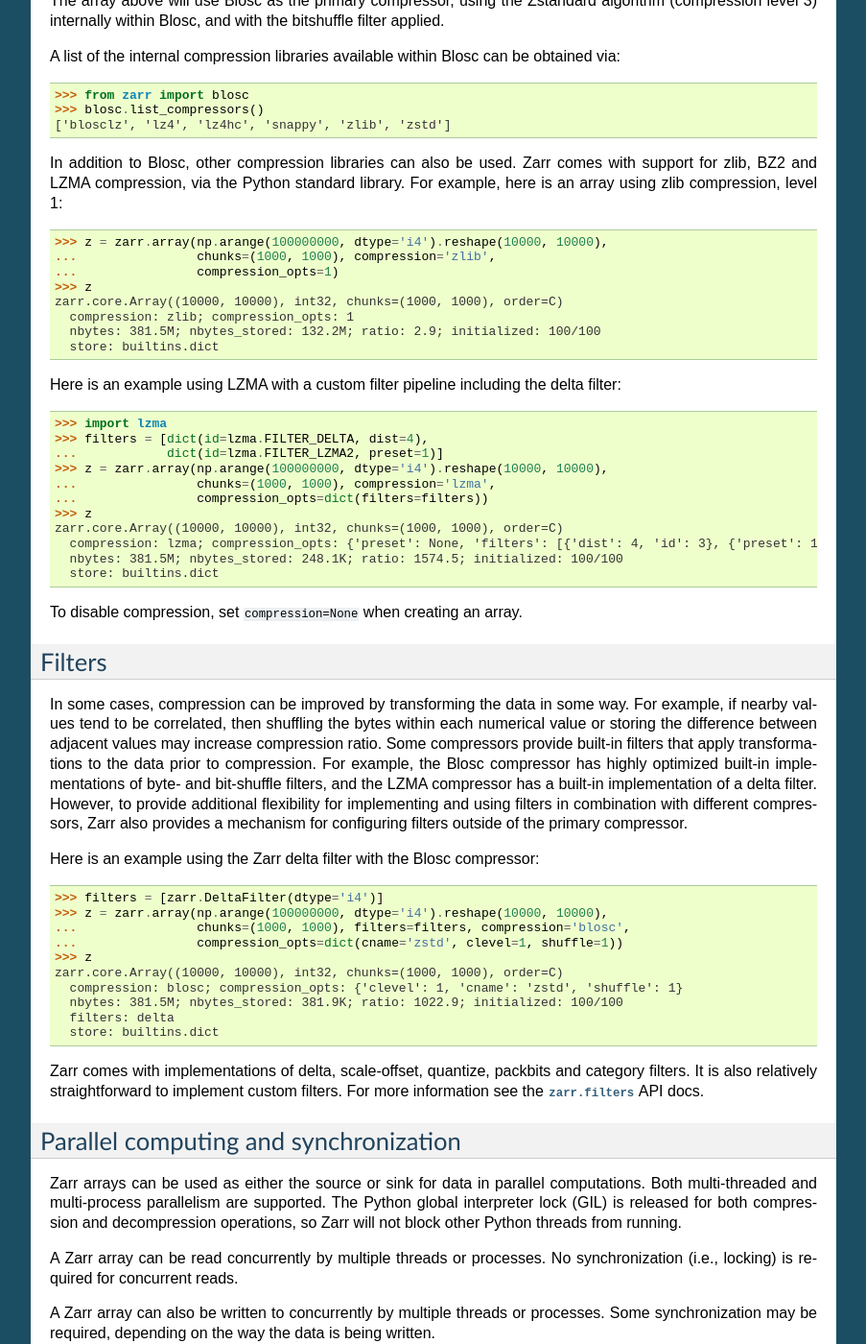
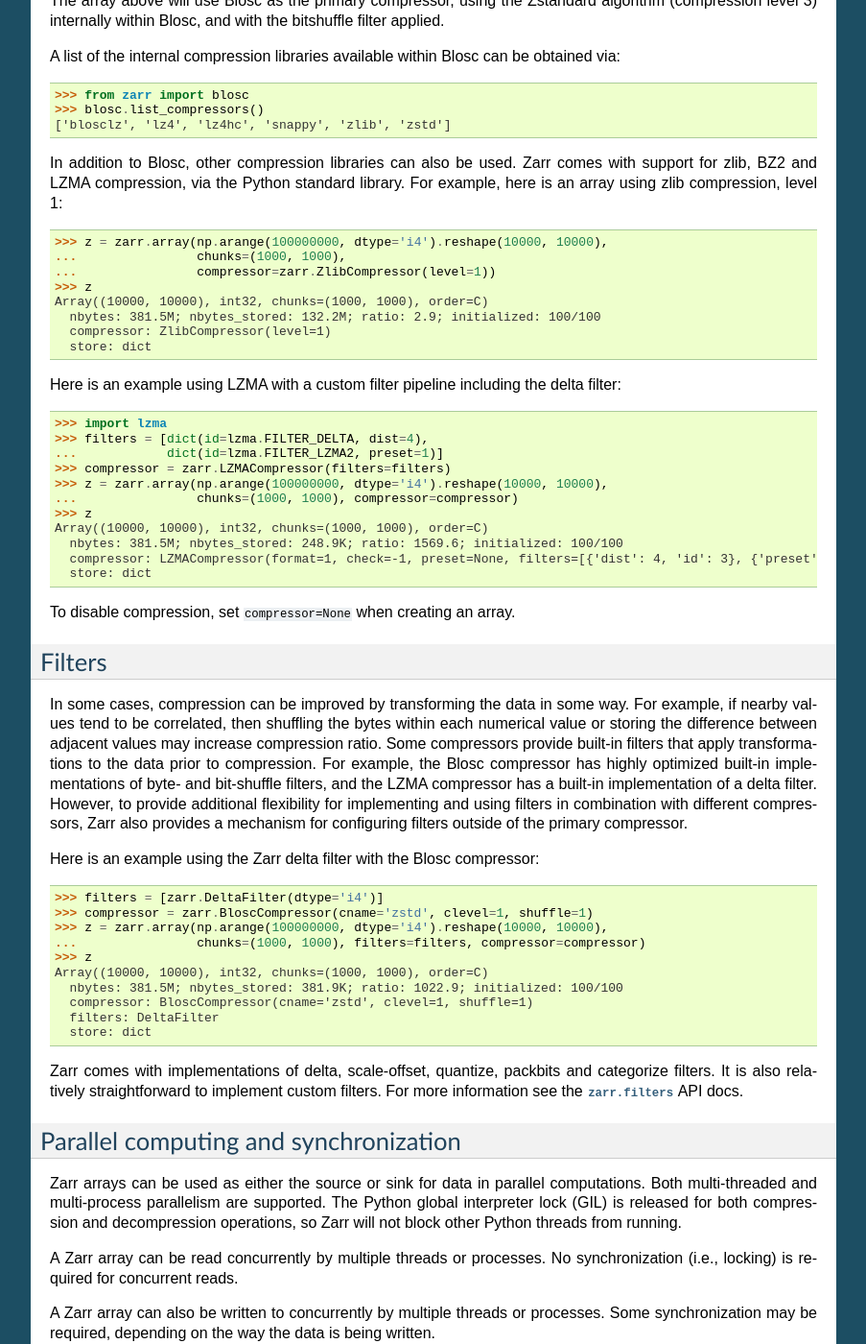
Before and after one commit to enthusiastdev121/zarr-python, a Sphinx documentation site: the page built from docs/tutorial.rst, in a window 1280 px wide and 1400 px high, scrolled down 3022 px. Shown: the whole window at 96% size, without its empty margins (198-1101 px from the left). Built offline with Sphinx 7.4.7, drawn with Linux system fonts in a browser that asks for light colours; the version number could not be read and is left out; some of the changed text lies outside the part shown.

Commit message:
compression -> compressor; tests passing py3; change repr

```diff
--- a/docs/tutorial.rst
+++ b/docs/tutorial.rst
@@ -20,10 +20,10 @@ example::
     >>> import zarr
     >>> z = zarr.zeros((10000, 10000), chunks=(1000, 1000), dtype='i4')
     >>> z
-    zarr.core.Array((10000, 10000), int32, chunks=(1000, 1000), order=C)
-      compression: blosc; compression_opts: {'clevel': 5, 'cname': 'lz4', 'shuffle': 1}
-      nbytes: 381.5M; nbytes_stored: 334; ratio: 1197604.8; initialized: 0/100
-      store: builtins.dict
+    Array((10000, 10000), int32, chunks=(1000, 1000), order=C)
+      nbytes: 381.5M; nbytes_stored: 323; ratio: 1238390.1; initialized: 0/100
+      compressor: BloscCompressor(cname='lz4', clevel=5, shuffle=1)
+      store: dict
 
 The code above creates a 2-dimensional array of 32-bit integers with
 10000 rows and 10000 columns, divided into chunks where each chunk has
@@ -43,10 +43,10 @@ scalar value::
 
     >>> z[:] = 42
     >>> z
-    zarr.core.Array((10000, 10000), int32, chunks=(1000, 1000), order=C)
-      compression: blosc; compression_opts: {'clevel': 5, 'cname': 'lz4', 'shuffle': 1}
+    Array((10000, 10000), int32, chunks=(1000, 1000), order=C)
       nbytes: 381.5M; nbytes_stored: 2.2M; ratio: 170.4; initialized: 100/100
-      store: builtins.dict
+      compressor: BloscCompressor(cname='lz4', clevel=5, shuffle=1)
+      store: dict
 
 Notice that the values of ``nbytes_stored``, ``ratio`` and
 ``initialized`` have changed. This is because when a Zarr array is
@@ -88,13 +88,13 @@ In the examples above, compressed data for each chunk of the array was
 stored in memory. Zarr arrays can also be stored on a file system,
 enabling persistence of data between sessions. For example::
 
-    >>> z1 = zarr.open('example.zarr', mode='w', shape=(10000, 10000),
-    ...                chunks=(1000, 1000), dtype='i4', fill_value=0)
+    >>> z1 = zarr.open_array('example.zarr', mode='w', shape=(10000, 10000),
+    ...                      chunks=(1000, 1000), dtype='i4', fill_value=0)
     >>> z1
-    zarr.core.Array((10000, 10000), int32, chunks=(1000, 1000), order=C)
-      compression: blosc; compression_opts: {'clevel': 5, 'cname': 'lz4', 'shuffle': 1}
-      nbytes: 381.5M; nbytes_stored: 334; ratio: 1197604.8; initialized: 0/100
-      store: zarr.storage.DirectoryStore
+    Array((10000, 10000), int32, chunks=(1000, 1000), order=C)
+      nbytes: 381.5M; nbytes_stored: 323; ratio: 1238390.1; initialized: 0/100
+      compressor: BloscCompressor(cname='lz4', clevel=5, shuffle=1)
+      store: DirectoryStore
 
 The array above will store its configuration metadata and all
 compressed chunk data in a directory called 'example.zarr' relative to
@@ -115,10 +115,10 @@ Check that the data have been written and can be read again::
 
     >>> z2 = zarr.open('example.zarr', mode='r')
     >>> z2
-    zarr.core.Array((10000, 10000), int32, chunks=(1000, 1000), order=C)
-      compression: blosc; compression_opts: {'clevel': 5, 'cname': 'lz4', 'shuffle': 1}
+    Array((10000, 10000), int32, chunks=(1000, 1000), order=C)
       nbytes: 381.5M; nbytes_stored: 2.3M; ratio: 163.9; initialized: 100/100
-      store: zarr.storage.DirectoryStore
+      compressor: BloscCompressor(cname='lz4', clevel=5, shuffle=1)
+      store: DirectoryStore
     >>> np.all(z1[:] == z2[:])
     True
 
@@ -134,10 +134,10 @@ can be increased or decreased in length. For example::
     >>> z[:] = 42
     >>> z.resize(20000, 10000)
     >>> z
-    zarr.core.Array((20000, 10000), float64, chunks=(1000, 1000), order=C)
-      compression: blosc; compression_opts: {'clevel': 5, 'cname': 'lz4', 'shuffle': 1}
+    Array((20000, 10000), float64, chunks=(1000, 1000), order=C)
       nbytes: 1.5G; nbytes_stored: 5.7M; ratio: 268.5; initialized: 100/200
-      store: builtins.dict
+      compressor: BloscCompressor(cname='lz4', clevel=5, shuffle=1)
+      store: dict
 
 Note that when an array is resized, the underlying data are not
 rearranged in any way. If one or more dimensions are shrunk, any
@@ -150,26 +150,26 @@ which can be used to append data to any axis. E.g.::
     >>> a = np.arange(10000000, dtype='i4').reshape(10000, 1000)
     >>> z = zarr.array(a, chunks=(1000, 100))
     >>> z
-    zarr.core.Array((10000, 1000), int32, chunks=(1000, 100), order=C)
-      compression: blosc; compression_opts: {'clevel': 5, 'cname': 'lz4', 'shuffle': 1}
+    Array((10000, 1000), int32, chunks=(1000, 100), order=C)
       nbytes: 38.1M; nbytes_stored: 1.9M; ratio: 20.0; initialized: 100/100
-      store: builtins.dict
+      compressor: BloscCompressor(cname='lz4', clevel=5, shuffle=1)
+      store: dict
     >>> z.append(a)
     >>> z
-    zarr.core.Array((20000, 1000), int32, chunks=(1000, 100), order=C)
-      compression: blosc; compression_opts: {'clevel': 5, 'cname': 'lz4', 'shuffle': 1}
+    Array((20000, 1000), int32, chunks=(1000, 100), order=C)
       nbytes: 76.3M; nbytes_stored: 3.8M; ratio: 20.0; initialized: 200/200
-      store: builtins.dict
+      compressor: BloscCompressor(cname='lz4', clevel=5, shuffle=1)
+      store: dict
     >>> z.append(np.vstack([a, a]), axis=1)
     >>> z
-    zarr.core.Array((20000, 2000), int32, chunks=(1000, 100), order=C)
-      compression: blosc; compression_opts: {'clevel': 5, 'cname': 'lz4', 'shuffle': 1}
+    Array((20000, 2000), int32, chunks=(1000, 100), order=C)
       nbytes: 152.6M; nbytes_stored: 7.6M; ratio: 20.0; initialized: 400/400
-      store: builtins.dict
+      compressor: BloscCompressor(cname='lz4', clevel=5, shuffle=1)
+      store: dict
 
 .. _tutorial_compress:
 
-Compression
+Compressors
 -----------
 
 By default, Zarr uses the `Blosc <http://www.blosc.org/>`_ compression
@@ -182,18 +182,17 @@ provides highly optimized implementations of byte and bit shuffle
 filters, which can significantly improve compression ratios for some
 data.
 
-Options for the compressor can be controlled via the
-``compression_opts`` keyword argument accepted by all array creation
-functions. For example::
+Different compressors can be provided via the ``compressor`` keyword argument
+accepted by all array creation functions. For example::
 
     >>> z = zarr.array(np.arange(100000000, dtype='i4').reshape(10000, 10000),
-    ...                chunks=(1000, 1000), compression='blosc',
-    ...                compression_opts=dict(cname='zstd', clevel=3, shuffle=2))
+    ...                chunks=(1000, 1000),
+    ...                compressor=zarr.BloscCompressor(cname='zstd', clevel=3, shuffle=2))
     >>> z
-    zarr.core.Array((10000, 10000), int32, chunks=(1000, 1000), order=C)
-      compression: blosc; compression_opts: {'clevel': 3, 'cname': 'zstd', 'shuffle': 2}
+    Array((10000, 10000), int32, chunks=(1000, 1000), order=C)
       nbytes: 381.5M; nbytes_stored: 3.1M; ratio: 121.1; initialized: 100/100
-      store: builtins.dict
+      compressor: BloscCompressor(cname='zstd', clevel=3, shuffle=2)
+      store: dict
 
 The array above will use Blosc as the primary compressor, using the
 Zstandard algorithm (compression level 3) internally within Blosc, and with
@@ -212,13 +211,13 @@ the Python standard library. For example, here is an array using zlib
 compression, level 1::
 
     >>> z = zarr.array(np.arange(100000000, dtype='i4').reshape(10000, 10000),
-    ...                chunks=(1000, 1000), compression='zlib',
-    ...                compression_opts=1)
+    ...                chunks=(1000, 1000),
+    ...                compressor=zarr.ZlibCompressor(level=1))
     >>> z
-    zarr.core.Array((10000, 10000), int32, chunks=(1000, 1000), order=C)
-      compression: zlib; compression_opts: 1
+    Array((10000, 10000), int32, chunks=(1000, 1000), order=C)
       nbytes: 381.5M; nbytes_stored: 132.2M; ratio: 2.9; initialized: 100/100
-      store: builtins.dict
+      compressor: ZlibCompressor(level=1)
+      store: dict
 
 Here is an example using LZMA with a custom filter pipeline including
 the delta filter::
@@ -226,16 +225,16 @@ the delta filter::
     >>> import lzma
     >>> filters = [dict(id=lzma.FILTER_DELTA, dist=4),
     ...            dict(id=lzma.FILTER_LZMA2, preset=1)]
+    >>> compressor = zarr.LZMACompressor(filters=filters)
     >>> z = zarr.array(np.arange(100000000, dtype='i4').reshape(10000, 10000),
-    ...                chunks=(1000, 1000), compression='lzma',
-    ...                compression_opts=dict(filters=filters))
+    ...                chunks=(1000, 1000), compressor=compressor)
     >>> z
-    zarr.core.Array((10000, 10000), int32, chunks=(1000, 1000), order=C)
-      compression: lzma; compression_opts: {'preset': None, 'filters': [{'dist': 4, 'id': 3}, {'preset': 1, 'id': 33}], 'check': 0, 'format': 1}
-      nbytes: 381.5M; nbytes_stored: 248.1K; ratio: 1574.5; initialized: 100/100
-      store: builtins.dict
+    Array((10000, 10000), int32, chunks=(1000, 1000), order=C)
+      nbytes: 381.5M; nbytes_stored: 248.9K; ratio: 1569.6; initialized: 100/100
+      compressor: LZMACompressor(format=1, check=-1, preset=None, filters=[{'dist': 4, 'id': 3}, {'preset': 1, 'id': 33}])
+      store: dict
 
-To disable compression, set ``compression=None`` when creating an array.
+To disable compression, set ``compressor=None`` when creating an array.
 
 .. _tutorial_sync:
 
@@ -257,18 +256,18 @@ the primary compressor.
 Here is an example using the Zarr delta filter with the Blosc compressor:
 
     >>> filters = [zarr.DeltaFilter(dtype='i4')]
+    >>> compressor = zarr.BloscCompressor(cname='zstd', clevel=1, shuffle=1)
     >>> z = zarr.array(np.arange(100000000, dtype='i4').reshape(10000, 10000),
-    ...                chunks=(1000, 1000), filters=filters, compression='blosc',
-    ...                compression_opts=dict(cname='zstd', clevel=1, shuffle=1))
+    ...                chunks=(1000, 1000), filters=filters, compressor=compressor)
     >>> z
-    zarr.core.Array((10000, 10000), int32, chunks=(1000, 1000), order=C)
-      compression: blosc; compression_opts: {'clevel': 1, 'cname': 'zstd', 'shuffle': 1}
+    Array((10000, 10000), int32, chunks=(1000, 1000), order=C)
       nbytes: 381.5M; nbytes_stored: 381.9K; ratio: 1022.9; initialized: 100/100
-      filters: delta
-      store: builtins.dict
+      compressor: BloscCompressor(cname='zstd', clevel=1, shuffle=1)
+      filters: DeltaFilter
+      store: dict
 
 Zarr comes with implementations of delta, scale-offset, quantize, packbits and
-category filters. It is also relatively straightforward to implement custom
+categorize filters. It is also relatively straightforward to implement custom
 filters. For more information see the :mod:`zarr.filters` API docs.
 
 Parallel computing and synchronization
@@ -310,11 +309,10 @@ array with thread synchronization::
     >>> z = zarr.zeros((10000, 10000), chunks=(1000, 1000), dtype='i4',
     ...                 synchronizer=zarr.ThreadSynchronizer())
     >>> z
-    zarr.core.Array((10000, 10000), int32, chunks=(1000, 1000), order=C)
-      compression: blosc; compression_opts: {'clevel': 5, 'cname': 'lz4', 'shuffle': 1}
-      nbytes: 381.5M; nbytes_stored: 334; ratio: 1197604.8; initialized: 0/100
-      store: builtins.dict
-      synchronizer: zarr.sync.ThreadSynchronizer
+    Array((10000, 10000), int32, chunks=(1000, 1000), order=C)
+      nbytes: 381.5M; nbytes_stored: 323; ratio: 1238390.1; initialized: 0/100
+      compressor: BloscCompressor(cname='lz4', clevel=5, shuffle=1)
+      store: dict; synchronizer: ThreadSynchronizer
 
 This array is safe to read or write within a multi-threaded program.
 
@@ -322,15 +320,14 @@ Zarr also provides support for process synchronization via file locking,
 provided that all processes have access to a shared file system. E.g.::
 
     >>> synchronizer = zarr.ProcessSynchronizer('example.zarr')
-    >>> z = zarr.open('example.zarr', mode='w', shape=(10000, 10000),
-    ...               chunks=(1000, 1000), dtype='i4',
-    ...               synchronizer=synchronizer)
+    >>> z = zarr.open_array('example.zarr', mode='w', shape=(10000, 10000),
+    ...                     chunks=(1000, 1000), dtype='i4',
+    ...                     synchronizer=synchronizer)
     >>> z
-    zarr.core.Array((10000, 10000), int32, chunks=(1000, 1000), order=C)
-      compression: blosc; compression_opts: {'clevel': 5, 'cname': 'lz4', 'shuffle': 1}
-      nbytes: 381.5M; nbytes_stored: 334; ratio: 1197604.8; initialized: 0/100
-      store: zarr.storage.DirectoryStore
-      synchronizer: zarr.sync.ProcessSynchronizer
+    Array((10000, 10000), int32, chunks=(1000, 1000), order=C)
+      nbytes: 381.5M; nbytes_stored: 323; ratio: 1238390.1; initialized: 0/100
+      compressor: BloscCompressor(cname='lz4', clevel=5, shuffle=1)
+      store: DirectoryStore; synchronizer: ProcessSynchronizer
 
 This array is safe to read or write from multiple processes.
 
@@ -387,30 +384,30 @@ For compatibility with h5py, Zarr groups implement the
     ...                              chunks=(1000, 1000), dtype='i4',
     ...                              fill_value=0)
     >>> z
-    zarr.core.Array(/foo/bar/baz, (10000, 10000), int32, chunks=(1000, 1000), order=C)
-      compression: blosc; compression_opts: {'clevel': 5, 'cname': 'lz4', 'shuffle': 1}
-      nbytes: 381.5M; nbytes_stored: 334; ratio: 1197604.8; initialized: 0/100
-      store: zarr.storage.DictStore
+    Array(/foo/bar/baz, (10000, 10000), int32, chunks=(1000, 1000), order=C)
+      nbytes: 381.5M; nbytes_stored: 323; ratio: 1238390.1; initialized: 0/100
+      compressor: BloscCompressor(cname='lz4', clevel=5, shuffle=1)
+      store: DictStore
 
 Members of a group can be accessed via the suffix notation, e.g.::
 
     >>> root_group['foo']
-    zarr.hierarchy.Group(/foo, 1)
+    Group(/foo, 1)
       groups: 1; bar
-      store: zarr.storage.DictStore
+      store: DictStore
 
 The '/' character can be used to access multiple levels of the hierarchy,
 e.g.::
 
     >>> root_group['foo/bar']
-    zarr.hierarchy.Group(/foo/bar, 1)
+    Group(/foo/bar, 1)
       arrays: 1; baz
-      store: zarr.storage.DictStore
+      store: DictStore
     >>> root_group['foo/bar/baz']
-    zarr.core.Array(/foo/bar/baz, (10000, 10000), int32, chunks=(1000, 1000), order=C)
-      compression: blosc; compression_opts: {'clevel': 5, 'cname': 'lz4', 'shuffle': 1}
-      nbytes: 381.5M; nbytes_stored: 334; ratio: 1197604.8; initialized: 0/100
-      store: zarr.storage.DictStore
+    Array(/foo/bar/baz, (10000, 10000), int32, chunks=(1000, 1000), order=C)
+      nbytes: 381.5M; nbytes_stored: 323; ratio: 1238390.1; initialized: 0/100
+      compressor: BloscCompressor(cname='lz4', clevel=5, shuffle=1)
+      store: DictStore
 
 The :func:`zarr.hierarchy.open_group` provides a convenient way to create or
 re-open a group stored in a directory on the file-system, with sub-groups
@@ -418,16 +415,16 @@ stored in sub-directories, e.g.::
 
     >>> persistent_group = zarr.open_group('example', mode='w')
     >>> persistent_group
-    zarr.hierarchy.Group(/, 0)
-      store: zarr.storage.DirectoryStore
+    Group(/, 0)
+      store: DirectoryStore
     >>> z = persistent_group.create_dataset('foo/bar/baz', shape=(10000, 10000),
     ...                                     chunks=(1000, 1000), dtype='i4',
     ...                                     fill_value=0)
     >>> z
-    zarr.core.Array(/foo/bar/baz, (10000, 10000), int32, chunks=(1000, 1000), order=C)
-      compression: blosc; compression_opts: {'clevel': 5, 'cname': 'lz4', 'shuffle': 1}
-      nbytes: 381.5M; nbytes_stored: 334; ratio: 1197604.8; initialized: 0/100
-      store: zarr.storage.DirectoryStore
+    Array(/foo/bar/baz, (10000, 10000), int32, chunks=(1000, 1000), order=C)
+      nbytes: 381.5M; nbytes_stored: 323; ratio: 1238390.1; initialized: 0/100
+      compressor: BloscCompressor(cname='lz4', clevel=5, shuffle=1)
+      store: DirectoryStore
 
 For more information on groups see the :mod:`zarr.hierarchy` API docs.
 
@@ -466,15 +463,15 @@ data. E.g.::
 
     >>> a = np.arange(100000000, dtype='i4').reshape(10000, 10000).T
     >>> zarr.array(a, chunks=(1000, 1000))
-    zarr.core.Array((10000, 10000), int32, chunks=(1000, 1000), order=C)
-      compression: blosc; compression_opts: {'clevel': 5, 'cname': 'lz4', 'shuffle': 1}
+    Array((10000, 10000), int32, chunks=(1000, 1000), order=C)
       nbytes: 381.5M; nbytes_stored: 26.3M; ratio: 14.5; initialized: 100/100
-      store: builtins.dict
+      compressor: BloscCompressor(cname='lz4', clevel=5, shuffle=1)
+      store: dict
     >>> zarr.array(a, chunks=(1000, 1000), order='F')
-    zarr.core.Array((10000, 10000), int32, chunks=(1000, 1000), order=F)
-      compression: blosc; compression_opts: {'clevel': 5, 'cname': 'lz4', 'shuffle': 1}
+    Array((10000, 10000), int32, chunks=(1000, 1000), order=F)
       nbytes: 381.5M; nbytes_stored: 9.5M; ratio: 40.1; initialized: 100/100
-      store: builtins.dict
+      compressor: BloscCompressor(cname='lz4', clevel=5, shuffle=1)
+      store: dict
 
 In the above example, Fortran order gives a better compression ratio. This
 is an artifical example but illustrates the general point that changing the
@@ -493,32 +490,31 @@ the store for an array.
 Here is an example storing an array directly into a Zip file::
 
     >>> store = zarr.ZipStore('example.zip', mode='w')
-    >>> z = zarr.zeros((1000, 1000), chunks=(100, 100), dtype='i4',
-    ...                compression='zlib', compression_opts=1, store=store)
+    >>> z = zarr.zeros((1000, 1000), chunks=(100, 100), dtype='i4', store=store)
     >>> z
-    zarr.core.Array((1000, 1000), int32, chunks=(100, 100), order=C)
-      compression: zlib; compression_opts: 1
-      nbytes: 3.8M; nbytes_stored: 257; ratio: 15564.2; initialized: 0/100
-      store: zarr.storage.ZipStore
+    Array((1000, 1000), int32, chunks=(100, 100), order=C)
+      nbytes: 3.8M; nbytes_stored: 319; ratio: 12539.2; initialized: 0/100
+      compressor: BloscCompressor(cname='lz4', clevel=5, shuffle=1)
+      store: ZipStore
     >>> z[:] = 42
     >>> z
-    zarr.core.Array((1000, 1000), int32, chunks=(100, 100), order=C)
-      compression: zlib; compression_opts: 1
-      nbytes: 3.8M; nbytes_stored: 21.9K; ratio: 178.1; initialized: 100/100
-      store: zarr.storage.ZipStore
+    Array((1000, 1000), int32, chunks=(100, 100), order=C)
+      nbytes: 3.8M; nbytes_stored: 25.7K; ratio: 152.0; initialized: 100/100
+      compressor: BloscCompressor(cname='lz4', clevel=5, shuffle=1)
+      store: ZipStore
     >>> import os
     >>> os.path.getsize('example.zip')
-    30859
+    34721
 
 Re-open and check that data have been written::
 
     >>> store = zarr.ZipStore('example.zip', mode='r')
     >>> z = zarr.Array(store)
     >>> z
-    zarr.core.Array((1000, 1000), int32, chunks=(100, 100), order=C)
-      compression: zlib; compression_opts: 1
-      nbytes: 3.8M; nbytes_stored: 21.9K; ratio: 178.1; initialized: 100/100
-      store: zarr.storage.ZipStore
+    Array((1000, 1000), int32, chunks=(100, 100), order=C)
+      nbytes: 3.8M; nbytes_stored: 25.7K; ratio: 152.0; initialized: 100/100
+      compressor: BloscCompressor(cname='lz4', clevel=5, shuffle=1)
+      store: ZipStore
     >>> z[:]
     array([[42, 42, 42, ..., 42, 42, 42],
            [42, 42, 42, ..., 42, 42, 42],
--- a/zarr/__init__.py
+++ b/zarr/__init__.py
@@ -3,10 +3,11 @@
 from __future__ import absolute_import, print_function, division
 
 
+from zarr.core import Array
 from zarr.creation import empty, zeros, ones, full, array, empty_like, \
     zeros_like, ones_like, full_like, open, open_array, open_like, create
 from zarr.storage import DictStore, DirectoryStore, ZipStore
-from zarr.hierarchy import group, open_group
+from zarr.hierarchy import group, open_group, Group
 from zarr.sync import ThreadSynchronizer, ProcessSynchronizer
 from zarr.codecs import *
 from zarr.version import version as __version__
```
Also changed, not shown: other parts of docs/tutorial.rst (+2 -2 lines), docs/spec/v2.rst (+7 -3 lines), 13 other files.
